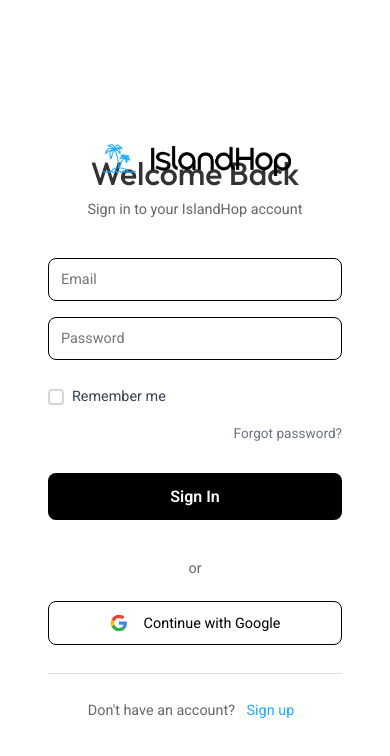
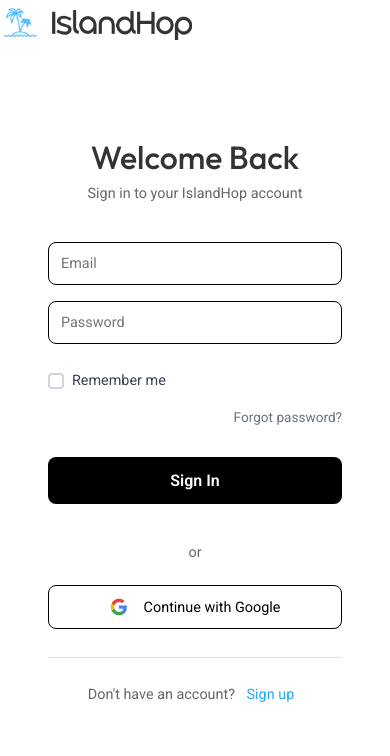
Before and after one commit to Harithya628/IslandHop-Frontend, a React (Vite) app: page /login in a window 390 px wide. Shown: the top 756 px of the page. Built offline with nearby package versions, Linux system fonts and the light colour scheme; no server answers.

Commit message:
minor fixes

```diff
--- a/src/components/DashboardLayout.jsx
+++ b/src/components/DashboardLayout.jsx
@@ -2,17 +2,7 @@
 import { Navigate, useLocation } from 'react-router-dom';
 import { onAuthStateChanged } from 'firebase/auth';
 import { auth } from '../firebase';
-import Sidebar from './sidebars/Sidebar';
 import AdminSidebar from './sidebars/AdminSidebar';
-
-// Import all page components
-import Home from '../pages/traveler/Home';
-import Profile from '../pages/traveler/Profile';
-import Trips from '../pages/traveler/Trips';
-import RidePools from '../pages/traveler/RidePools';
-import Messaging from '../pages/traveler/Messaging';
-import Support from '../pages/traveler/Support';
-import Emergency from '../pages/traveler/Emergency';
 
 import AdminDashboard from '../pages/admin/AdminDashboard';
 import Analytics from '../pages/admin/Analytics';
@@ -30,8 +20,7 @@
 const DashboardLayout = () => {
   const [user, setUser] = useState(null);
   const [loading, setLoading] = useState(true);
-  const [currentPage, setCurrentPage] = useState('Home');
-  const [userRole, setUserRole] = useState('traveler'); // 'traveler' or 'admin'
+  const [currentPage, setCurrentPage] = useState('AdminDashboard');
   const location = useLocation();
 
   useEffect(() => {
@@ -52,36 +41,10 @@
   if (loading) return <div className="loading">Loading...</div>;
   if (!user) return <Navigate to="/login" />;
 
-  const handleRoleChange = (role) => {
-    setUserRole(role);
-    // Reset to appropriate home page when switching roles
-    if (role === 'admin') {
-      setCurrentPage('AdminDashboard');
-    } else {
-      setCurrentPage('Home');
-    }
-  };
-
   const renderCurrentPage = () => {
-    // Traveler pages
-    if (userRole === 'traveler') {
-      switch (currentPage) {
-        case 'Home': return <Home onPageChange={setCurrentPage} />;
-        case 'Profile': return <Profile />;
-        case 'Trips': return <Trips />;
-        case 'RidePools': return <RidePools />;
-        case 'Messaging': return <Messaging />;
-        case 'Support': return <Support />;
-        case 'Emergency': return <Emergency />;
-        default: return <Home onPageChange={setCurrentPage} />;
-      }
-    }
-
-    // Admin pages
-    if (userRole === 'admin') {
     switch (currentPage) {
       case 'AdminDashboard': return <AdminDashboard onPageChange={setCurrentPage} />;
-        case 'Profile': return <Profile />;
+      case 'Profile': return <Accounts />;
       case 'Analytics': return <Analytics />;
       case 'SystemSettings': return <SystemSettings />;
       case 'Hosting': return <Hosting />;
@@ -93,33 +56,12 @@
       case 'Notifications': return <Notifications />;
       default: return <AdminDashboard onPageChange={setCurrentPage} />;
     }
-    }
   };
 
   return (
     <div className="dashboard-layout">
-      {userRole === 'traveler' ? (
-        <Sidebar currentPage={currentPage} onPageChange={setCurrentPage} />
-      ) : (
       <AdminSidebar currentPage={currentPage} onPageChange={setCurrentPage} />
-      )}
-
       <div className="main-content">
-        <div className="role-switcher">
-          <button
-            className={`role-button ${userRole === 'traveler' ? 'active' : ''}`}
-            onClick={() => handleRoleChange('traveler')}
-          >
-            Traveler
-          </button>
-          <button
-            className={`role-button ${userRole === 'admin' ? 'active' : ''}`}
-            onClick={() => handleRoleChange('admin')}
-          >
-            Admin
-          </button>
-        </div>
-
         <div className="page-container">
           {renderCurrentPage()}
         </div>
--- a/src/components/Navbar.module.css
+++ b/src/components/Navbar.module.css
@@ -6,7 +6,7 @@
   top: 0;
   left: 0;
   right: 0;
-  height: 70px;
+  height: 90px;
   text-align: left;
   font-size: 20px;
   color: #000;
@@ -689,7 +689,7 @@
 /* Mobile responsive styles */
 @media screen and (max-width: 768px) {
   .rectangleParent {
-    height: 60px;
+    height: 80px;
     padding: 0;
     width: 100vw;
     overflow-x: hidden;
--- a/src/pages/LoginPage.css
+++ b/src/pages/LoginPage.css
@@ -446,10 +446,14 @@
   }
 
   .login-container .top-logo {
-    position: absolute;
-    top: 8.5rem;
-    left: 50% !important;
-    transform: translateX(-50%) !important;
+    position: static;
+    display: flex;
+    justify-content: center;
+    align-items: center;
+    margin: 0 0 2rem 0;
+    left: unset !important;
+    top: unset !important;
+    transform: none !important;
     z-index: 20;
   }
 
@@ -468,7 +472,7 @@
     box-shadow: none;
     border-radius: 0;
     background: transparent;
-    margin-top: 2rem;
+    margin-top: 0;
   }
 }
 
```
Also changed, not shown: src/components/sidebars/README_REMOVED.txt (added), src/components/sidebars/REMOVE_ME.txt (added), src/pages/traveler/README_REMOVED.txt (added), src/pages/traveler/REMOVE_ME.txt (added), 2 other files (tests, documents, lock files or other folders). Lines whose indentation alone changed are shown as unchanged.
